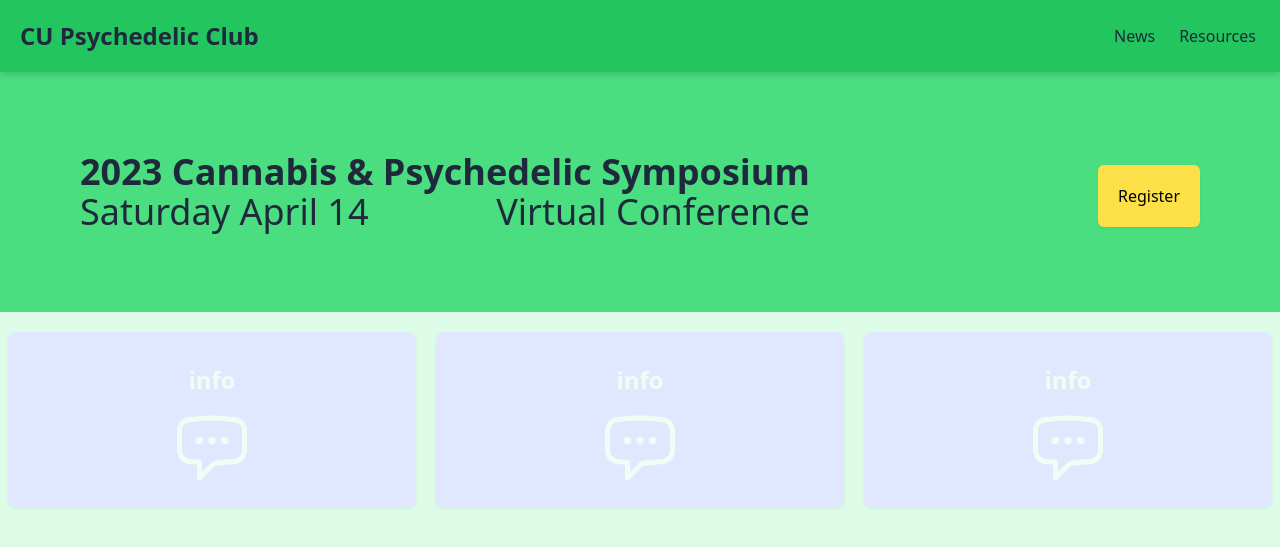
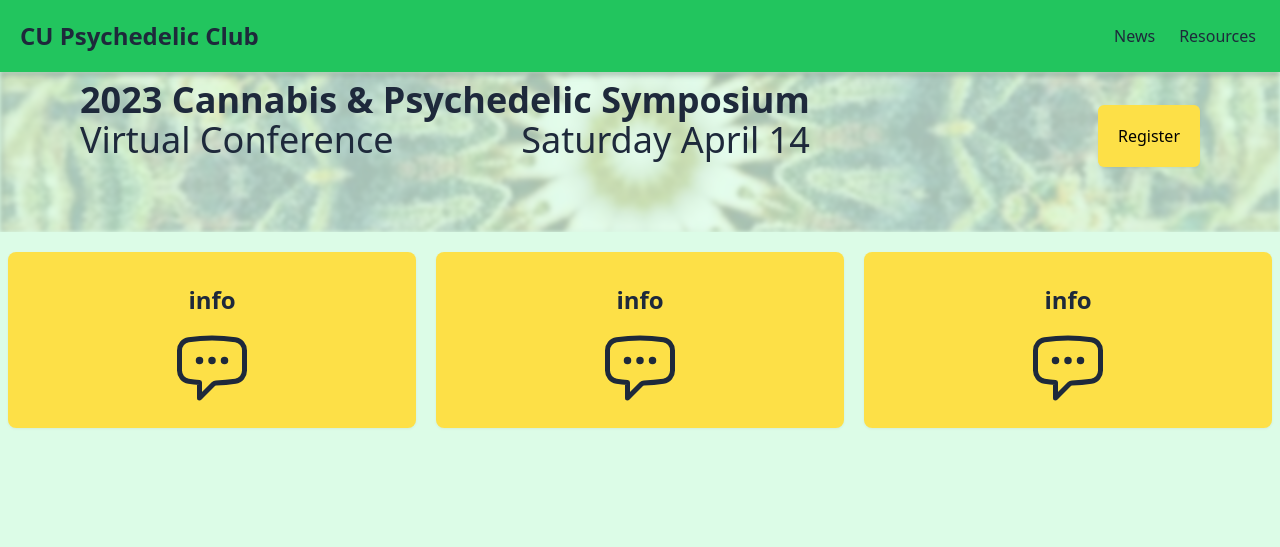
Before and after one commit to onyuwn/psych-symp-django, a Django app: page / in a window 1280 px wide. Shown: the top 547 px of the page. Run offline with Django 4.2, Linux system fonts and the light colour scheme; some libraries are stand-ins or nearby versions.

Commit message:
Image header

```diff
--- a/cupsych/psychsymp/templates/psychsymp/_header.html
+++ b/cupsych/psychsymp/templates/psychsymp/_header.html
@@ -1,3 +1,8 @@
+<style>
+    .header {
+        z-index: 3;
+    }
+</style>
 <div class="header sticky top-0 w-full flex justify-between items-center drop-shadow-md bg-green-500 backdrop-blur-sm p-5">
     <div class="title text-xl sm:text-2xl font-bold">
         <h1 class="text-slate-800 transition duration-500 ease-in-out hover:scale-110"><a href="/">CU Psychedelic Club</a></h1>
--- a/cupsych/psychsymp/templates/psychsymp/index.html
+++ b/cupsych/psychsymp/templates/psychsymp/index.html
@@ -4,37 +4,68 @@
     <head>
     <title>2023 Psychedelic Symposium</title>
     {% tailwind_css %}
+    {% load static %}
+    <style>
+        .big-image {
+            background-image: url('{% static "cannmanda.jpg" %}');
+            filter: blur(2px);
+            background-position: center;
+            background-repeat: no-repeat;
+            background-size: cover;
+            z-index: -2;
+            left:-15px;
+            right:-15px;
+            top:-15px;
+            bottom:-15px;
+            box-shadow: inset 2px 2px 5px rgba(0, 0, 0, 1);
+        }
+
+        .big-content {
+            position:absolute;
+            top:0;
+            z-index:2;
+        }
+
+        .image-container {
+            position:relative;
+            z-index: -2;
+            overflow: hidden;
+        }
+    </style>
     </head>
     <body class="bg-green-100">
         {% include 'psychsymp/_header.html' %}
         <div class="w-full flex flex-col justify-center items-center">
-            <div class="big-content bg-green-400 flex justify-between p-20 w-full">
+            <div class="big-content flex justify-between items-center bg-green-100/75 p-20 w-full">
                 <div class="details w-100">
                     <h1 class="title m-0 text-4xl font-bold text-slate-800 text-left">2023 Cannabis & Psychedelic Symposium</h1>
-                    <div class="secondary-details flex justify-between items-center"><h1 class="title m-0 text-4xl text-slate-800 text-left">Saturday April 14</h1><h1 class="text-4xl text-slate-800">Virtual Conference</h1></div>
+                    <div class="secondary-details flex justify-between items-center"><h1 class="text-4xl text-slate-800">Virtual Conference</h1><h1 class="title m-0 text-4xl text-slate-800 text-left">Saturday April 14</h1></div>
                 </div>
                 <div class="mt-8 scale-100 transition duration-500 ease-in-out hover:scale-125">
                     <a href="#" class="p-5 bg-yellow-300 rounded-md drop-shadow-sm transition duration-500 ease-in-out hover:drop-shadow-lg">Register</a>
                 </div>
             </div>
+            <div class="image-container w-full">
+                <div class="big-image bg-green-400 flex justify-between p-20 w-full"></div>
+            </div>
             <div class="w-3/4 sm:w-full grid grid-cols-1 sm:grid-cols-3 gap-1 my-5">
-                <div class="bg-indigo-100 w-100 drop-shadow-sm rounded-lg flex flex-col items-center p-5 mx-2">
-                    <h2 class="text-center p-3 text-green-50 text-2xl font-bold">info</h2>
-                    <svg xmlns="http://www.w3.org/2000/svg" fill="none" viewBox="0 0 24 24" stroke-width="1.5" stroke="#f0fdf4" class="w-20 h-20">
+                <div class="bg-yellow-300 w-100 drop-shadow-sm rounded-lg flex flex-col items-center p-5 mx-2">
+                    <h2 class="text-center p-3 text-slate-800 text-2xl font-bold">info</h2>
+                    <svg xmlns="http://www.w3.org/2000/svg" fill="none" viewBox="0 0 24 24" stroke-width="1.5" stroke="#1e293b" class="w-20 h-20">
                         <path stroke-linecap="round" stroke-linejoin="round" d="M8.625 9.75a.375.375 0 11-.75 0 .375.375 0 01.75 0zm0 0H8.25m4.125 0a.375.375 0 11-.75 0 .375.375 0 01.75 0zm0 0H12m4.125 0a.375.375 0 11-.75 0 .375.375 0 01.75 0zm0 0h-.375m-13.5 3.01c0 1.6 1.123 2.994 2.707 3.227 1.087.16 2.185.283 3.293.369V21l4.184-4.183a1.14 1.14 0 01.778-.332 48.294 48.294 0 005.83-.498c1.585-.233 2.708-1.626 2.708-3.228V6.741c0-1.602-1.123-2.995-2.707-3.228A48.394 48.394 0 0012 3c-2.392 0-4.744.175-7.043.513C3.373 3.746 2.25 5.14 2.25 6.741v6.018z" />
                     </svg>
                 </div>
 
-                <div class="bg-indigo-100 w-100 drop-shadow-sm rounded-lg flex flex-col items-center p-5 mx-2">
-                    <h2 class="text-center p-3 text-green-50 text-2xl font-bold">info</h2>
-                    <svg xmlns="http://www.w3.org/2000/svg" fill="none" viewBox="0 0 24 24" stroke-width="1.5" stroke="#f0fdf4" class="w-20 h-20">
+                <div class="bg-yellow-300 w-100 drop-shadow-sm rounded-lg flex flex-col items-center p-5 mx-2">
+                    <h2 class="text-center p-3 text-slate-800 text-2xl font-bold">info</h2>
+                    <svg xmlns="http://www.w3.org/2000/svg" fill="none" viewBox="0 0 24 24" stroke-width="1.5" stroke="#1e293b" class="w-20 h-20">
                         <path stroke-linecap="round" stroke-linejoin="round" d="M8.625 9.75a.375.375 0 11-.75 0 .375.375 0 01.75 0zm0 0H8.25m4.125 0a.375.375 0 11-.75 0 .375.375 0 01.75 0zm0 0H12m4.125 0a.375.375 0 11-.75 0 .375.375 0 01.75 0zm0 0h-.375m-13.5 3.01c0 1.6 1.123 2.994 2.707 3.227 1.087.16 2.185.283 3.293.369V21l4.184-4.183a1.14 1.14 0 01.778-.332 48.294 48.294 0 005.83-.498c1.585-.233 2.708-1.626 2.708-3.228V6.741c0-1.602-1.123-2.995-2.707-3.228A48.394 48.394 0 0012 3c-2.392 0-4.744.175-7.043.513C3.373 3.746 2.25 5.14 2.25 6.741v6.018z" />
                     </svg>
                 </div>
 
-                <div class="bg-indigo-100 w-100 drop-shadow-sm rounded-lg flex flex-col items-center p-5 mx-2">
-                    <h2 class="text-center p-3 text-green-50 text-2xl font-bold">info</h2>
-                    <svg xmlns="http://www.w3.org/2000/svg" fill="none" viewBox="0 0 24 24" stroke-width="1.5" stroke="#f0fdf4" class="w-20 h-20">
+                <div class="bg-yellow-300 w-100 drop-shadow-sm rounded-lg flex flex-col items-center p-5 mx-2">
+                    <h2 class="text-center p-3 text-slate-800 text-2xl font-bold">info</h2>
+                    <svg xmlns="http://www.w3.org/2000/svg" fill="none" viewBox="0 0 24 24" stroke-width="1.5" stroke="#1e293b" class="w-20 h-20">
                         <path stroke-linecap="round" stroke-linejoin="round" d="M8.625 9.75a.375.375 0 11-.75 0 .375.375 0 01.75 0zm0 0H8.25m4.125 0a.375.375 0 11-.75 0 .375.375 0 01.75 0zm0 0H12m4.125 0a.375.375 0 11-.75 0 .375.375 0 01.75 0zm0 0h-.375m-13.5 3.01c0 1.6 1.123 2.994 2.707 3.227 1.087.16 2.185.283 3.293.369V21l4.184-4.183a1.14 1.14 0 01.778-.332 48.294 48.294 0 005.83-.498c1.585-.233 2.708-1.626 2.708-3.228V6.741c0-1.602-1.123-2.995-2.707-3.228A48.394 48.394 0 0012 3c-2.392 0-4.744.175-7.043.513C3.373 3.746 2.25 5.14 2.25 6.741v6.018z" />
                     </svg>
                 </div>
--- a/cupsych/psychsymp/templates/psychsymp/news.html
+++ b/cupsych/psychsymp/templates/psychsymp/news.html
@@ -5,11 +5,11 @@
     <title>2023 Psychedelic Symposium</title>
     {% tailwind_css %}
     </head>
-    <body>
+    <body class="bg-green-100">
         {% include 'psychsymp/_header.html' %}
         <div class="w-100 flex flex-col justify-center items-center p-5">
             {% for update in latest_updates %}
-                <div class="post bg-green-300 text-left px-5 py-2 my-2 divide-y divide-green-500">
+                <div class="post rounded-md bg-green-300 text-left px-5 py-2 my-2 divide-y divide-green-500 drop-shadow-md">
                     <div class="postheading flex justify-between"><h4>{{update.title}}</h4><h4>{{update.date}}</h4></div>
                     <p>{{update.post}}</p>
                 </div>
--- a/cupsych/theme/static/css/dist/styles.css
+++ b/cupsych/theme/static/css/dist/styles.css
@@ -766,12 +766,28 @@ select {
   margin-top: 2rem;
 }
 
+.mt-2 {
+  margin-top: 0.5rem;
+}
+
+.mt-1 {
+  margin-top: 0.25rem;
+}
+
+.mt-3 {
+  margin-top: 0.75rem;
+}
+
 .flex {
   display: flex;
 }
 
 .grid {
   display: grid;
+}
+
+.hidden {
+  display: none;
 }
 
 .h-screen {
@@ -919,6 +935,15 @@ select {
   background-color: rgb(165 180 252 / var(--tw-bg-opacity));
 }
 
+.bg-green-100\/75 {
+  background-color: rgb(220 252 231 / 0.75);
+}
+
+.bg-green-50 {
+  --tw-bg-opacity: 1;
+  background-color: rgb(240 253 244 / var(--tw-bg-opacity));
+}
+
 .p-0 {
   padding: 0px;
 }
@@ -1004,6 +1029,11 @@ select {
   color: rgb(240 253 244 / var(--tw-text-opacity));
 }
 
+.blur {
+  --tw-blur: blur(8px);
+  filter: var(--tw-blur) var(--tw-brightness) var(--tw-contrast) var(--tw-grayscale) var(--tw-hue-rotate) var(--tw-invert) var(--tw-saturate) var(--tw-sepia) var(--tw-drop-shadow);
+}
+
 .drop-shadow-md {
   --tw-drop-shadow: drop-shadow(0 4px 3px rgb(0 0 0 / 0.07)) drop-shadow(0 2px 2px rgb(0 0 0 / 0.06));
   filter: var(--tw-blur) var(--tw-brightness) var(--tw-contrast) var(--tw-grayscale) var(--tw-hue-rotate) var(--tw-invert) var(--tw-saturate) var(--tw-sepia) var(--tw-drop-shadow);
@@ -1014,8 +1044,29 @@ select {
   filter: var(--tw-blur) var(--tw-brightness) var(--tw-contrast) var(--tw-grayscale) var(--tw-hue-rotate) var(--tw-invert) var(--tw-saturate) var(--tw-sepia) var(--tw-drop-shadow);
 }
 
+.drop-shadow-lg {
+  --tw-drop-shadow: drop-shadow(0 10px 8px rgb(0 0 0 / 0.04)) drop-shadow(0 4px 3px rgb(0 0 0 / 0.1));
+  filter: var(--tw-blur) var(--tw-brightness) var(--tw-contrast) var(--tw-grayscale) var(--tw-hue-rotate) var(--tw-invert) var(--tw-saturate) var(--tw-sepia) var(--tw-drop-shadow);
+}
+
+.filter {
+  filter: var(--tw-blur) var(--tw-brightness) var(--tw-contrast) var(--tw-grayscale) var(--tw-hue-rotate) var(--tw-invert) var(--tw-saturate) var(--tw-sepia) var(--tw-drop-shadow);
+}
+
 .backdrop-blur-sm {
   --tw-backdrop-blur: blur(4px);
+  -webkit-backdrop-filter: var(--tw-backdrop-blur) var(--tw-backdrop-brightness) var(--tw-backdrop-contrast) var(--tw-backdrop-grayscale) var(--tw-backdrop-hue-rotate) var(--tw-backdrop-invert) var(--tw-backdrop-opacity) var(--tw-backdrop-saturate) var(--tw-backdrop-sepia);
+          backdrop-filter: var(--tw-backdrop-blur) var(--tw-backdrop-brightness) var(--tw-backdrop-contrast) var(--tw-backdrop-grayscale) var(--tw-backdrop-hue-rotate) var(--tw-backdrop-invert) var(--tw-backdrop-opacity) var(--tw-backdrop-saturate) var(--tw-backdrop-sepia);
+}
+
+.backdrop-blur-lg {
+  --tw-backdrop-blur: blur(16px);
+  -webkit-backdrop-filter: var(--tw-backdrop-blur) var(--tw-backdrop-brightness) var(--tw-backdrop-contrast) var(--tw-backdrop-grayscale) var(--tw-backdrop-hue-rotate) var(--tw-backdrop-invert) var(--tw-backdrop-opacity) var(--tw-backdrop-saturate) var(--tw-backdrop-sepia);
+          backdrop-filter: var(--tw-backdrop-blur) var(--tw-backdrop-brightness) var(--tw-backdrop-contrast) var(--tw-backdrop-grayscale) var(--tw-backdrop-hue-rotate) var(--tw-backdrop-invert) var(--tw-backdrop-opacity) var(--tw-backdrop-saturate) var(--tw-backdrop-sepia);
+}
+
+.backdrop-blur-md {
+  --tw-backdrop-blur: blur(12px);
   -webkit-backdrop-filter: var(--tw-backdrop-blur) var(--tw-backdrop-brightness) var(--tw-backdrop-contrast) var(--tw-backdrop-grayscale) var(--tw-backdrop-hue-rotate) var(--tw-backdrop-invert) var(--tw-backdrop-opacity) var(--tw-backdrop-saturate) var(--tw-backdrop-sepia);
           backdrop-filter: var(--tw-backdrop-blur) var(--tw-backdrop-brightness) var(--tw-backdrop-contrast) var(--tw-backdrop-grayscale) var(--tw-backdrop-hue-rotate) var(--tw-backdrop-invert) var(--tw-backdrop-opacity) var(--tw-backdrop-saturate) var(--tw-backdrop-sepia);
 }
```
Also changed, not shown: cupsych/psychsymp/static/cannmanda.jpg (added).
